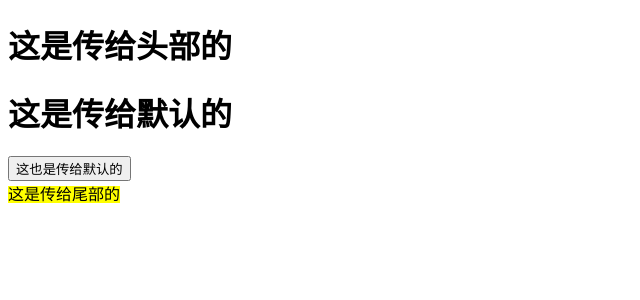
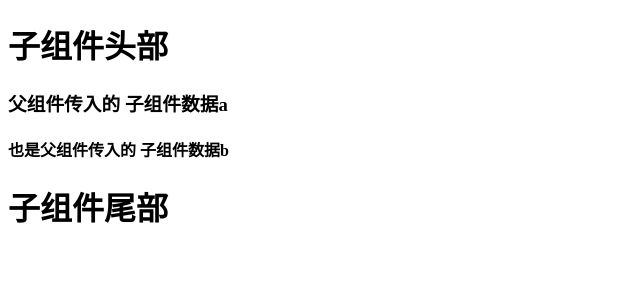
Before and after one commit to xmj12345/qwert, a Vue app: page / in a window 1280 px wide. Shown: the top 300 px of the page, without its empty margins (0-640 px from the left). Built offline with nearby package versions, Linux system fonts and the light colour scheme; the HTML template or start-up script is replaced by a standard one.

Commit message:
作用域插槽

```diff
--- a/src/components/CommonChild.vue
+++ b/src/components/CommonChild.vue
@@ -1,12 +1,17 @@
 <template>
-    <slot name="header"></slot>
-    <slot></slot>
-    <slot name="footer"></slot>
+    <h1>子组件头部</h1>
+    <slot :a="a" :b="b"></slot>
+    <h1>子组件尾部</h1>
 </template>
 
 <script>
     export default {
-
+        data() {
+            return {
+                a:'子组件数据a',
+                b:'子组件数据b'
+            }
+        },
     }
 </script>
 
--- a/src/components/commonHead.vue
+++ b/src/components/commonHead.vue
@@ -1,17 +1,8 @@
 <template>
     <div>
-        <CommonChild>
-            <template #header>
-                <h1>这是传给头部的</h1>
-            </template>
-            <div>
-                <h1>这是传给默认的</h1>
-                <button>这也是传给默认的</button>
-            </div>
-
-            <template #footer>
-                <mark>这是传给尾部的</mark>
-            </template>
+        <CommonChild v-slot="data">
+          <h3>父组件传入的 {{ data.a }}</h3>
+          <h4>也是父组件传入的 {{ data.b }}</h4>
         </CommonChild>
     </div>
 </template>
```
